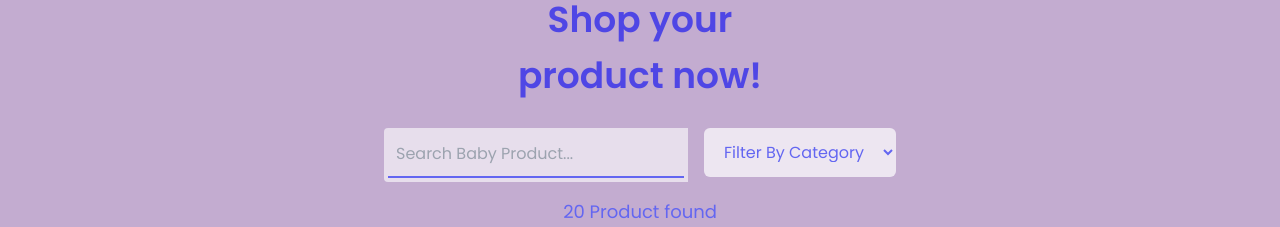
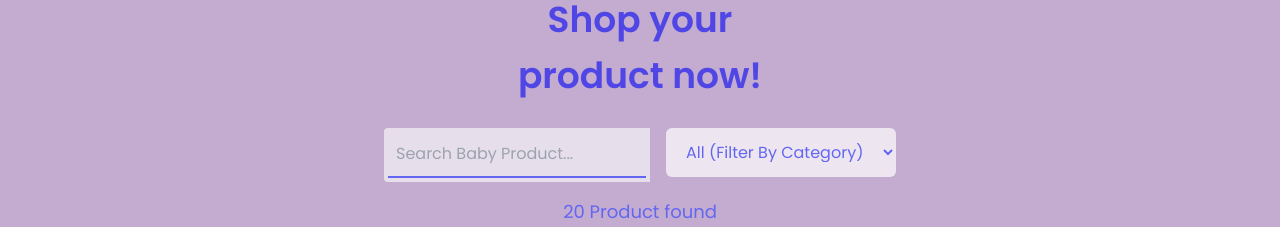
Before and after one commit to aisyakareninaa/TugasPraktikum_Chapter2_FE_Kelompok1, a React (Create React App) app: page / in a window 1280 px wide. Shown: the part 800-1027 px from the top of the page. Built offline with nearby package versions, Linux system fonts and the light colour scheme; the HTML template or start-up script is replaced by a standard one.

Commit message:
Update Product.jsx

```diff
--- a/src/components/Product.jsx
+++ b/src/components/Product.jsx
@@ -1,41 +1,72 @@
-import React, { Fragment, useState } from "react";
-import data from "../components/data.json";
-import ImageCard from "./ImageCard";
+import React, { Fragment, useEffect, useState } from 'react';
+import data from '../components/data.json';
+import ImageCard from './ImageCard';
 
 function App() {
-  const [search, setSearch] = useState("");
+  const [search, setSearch] = useState('');
   const [isLoading] = useState(false);
   const [showModal, setShowModal] = useState(false);
-  const [q, setQ] = useState("");
-  const [searchParam] = useState(["name", "description", "category"]);
-  const [filterParam, setFilterParam] = useState(["All"]);
+  const [q, setQ] = useState('');
+  const [searchParam] = useState(['name', 'description', 'category']);
+  const [labelCategory] = useState([
+    { value: 'All', label: 'All (Filter By Category)' },
+    { value: 'Ready', label: 'Ready' },
+    { value: 'Barang Bekas', label: 'Barang Bekas' },
+    { value: 'Pre-Order', label: 'Pre-Order' },
+  ]);
+  const [filterParam, setFilterParam] = useState('All');
+  const [product, setProduct] = useState([]);
 
   function cari(data) {
-    isLoading(true)
+    isLoading(true);
     return data.filter((item) => {
       if (data.category == filterParam) {
         return searchParam.some((newItem) => {
-                return (
-                    item[newItem]
-                        .toString()
-                        .toLowerCase()
-                        .indexOf(q.toLowerCase()) > -1
-                );
+          return item[newItem].toString().toLowerCase().indexOf(q.toLowerCase()) > -1;
         });
-        } else if (filterParam == "All") {
+      } else if (filterParam == 'All') {
         return searchParam.some((newItem) => {
-                return (
-                    item[newItem]
-                        .toString()
-                        .toLowerCase()
-                        .indexOf(q.toLowerCase()) > -1
-                );
+          return item[newItem].toString().toLowerCase().indexOf(q.toLowerCase()) > -1;
         });
       }
       isLoading(false);
     });
   }
 
+  useEffect(() => {
+    console.log(filterParam);
+    const searchTerm = search.toLowerCase();
+    let filteredData;
+    if (search === '' && filterParam === 'All') {
+      setProduct(data);
+    } else {
+      if (search !== '' && filterParam === 'All') {
+        filteredData = data.filter((value) => {
+          return value.name.toLowerCase().match(new RegExp(searchTerm, 'g'));
+        });
+      } else if (search !== '' && filterParam !== 'All') {
+        filteredData = data.filter((value) => {
+          return (
+            value.name.toLowerCase().match(new RegExp(searchTerm, 'g')) &&
+            value.category === filterParam
+          );
+        });
+      } else if (search === '' && filterParam === 'All') {
+        filteredData = data.filter((value) => {
+          return value.category === filterParam;
+        });
+      } else if (search === '' && filterParam !== 'All') {
+        filteredData = data.filter((value) => {
+          return value.category === filterParam;
+        });
+      }
+      setProduct(filteredData);
+    }
+  }, [filterParam, search]);
+
+  useEffect(() => {
+    setProduct(data);
+  }, []);
 
   return (
     <div className="container mx-auto mb-16">
@@ -62,38 +93,28 @@ function App() {
             className="custom-select px-4 py-3 rounded-md bg-white/70 text-indigo-500"
             aria-label="Filter Product By Category"
           >
-          <option value="All">Filter By Category</option>
-          <option value="Ready">Ready</option>
-          <option value="Barang Bekas">Barang Bekas</option>
-          <option value="Pre-Order">Pre-Order</option>
+            {labelCategory.map((item) => {
+              return <option value={item.value}>{item.label}</option>;
+            })}
           </select>
           <span className="focus"></span>
         </div>
       </div>
       <div className="text-center text-indigo-500 text-lg mb-8">
-        <p>{data.length} Product found</p>
+        <p>{product.length} Product found</p>
       </div>
       {isLoading && <h1 className="text-5xl text-center mx-auto mt-32">Loading ....</h1>}
       {!isLoading && data.length === 0 && (
         <h1 className="text-5xl text-center mx-auto mt-32">No Images Found</h1>
       )}
-      {
-        data.length !== 0 &&
-        <div
-          className="grid grid-cols-2 lg:grid-cols-4 gap-4"
-          onClick={() => setShowModal(true)}
-        >
-          {data
-            .filter((image) => {
-              return search.toLowerCase() === ""
-                ? image
-                : image.name.toLowerCase().includes(search);
-            })
+      {data.length !== 0 && (
+        <div className="grid grid-cols-2 lg:grid-cols-4 gap-4" onClick={() => setShowModal(true)}>
+          {product
             .map((image) => (
               <ImageCard key={image.id} image={image} coba={image.image} />
             ))}
         </div>
-      }
+      )}
     </div>
   );
 }
```
Lines whose indentation alone changed are shown as unchanged.
